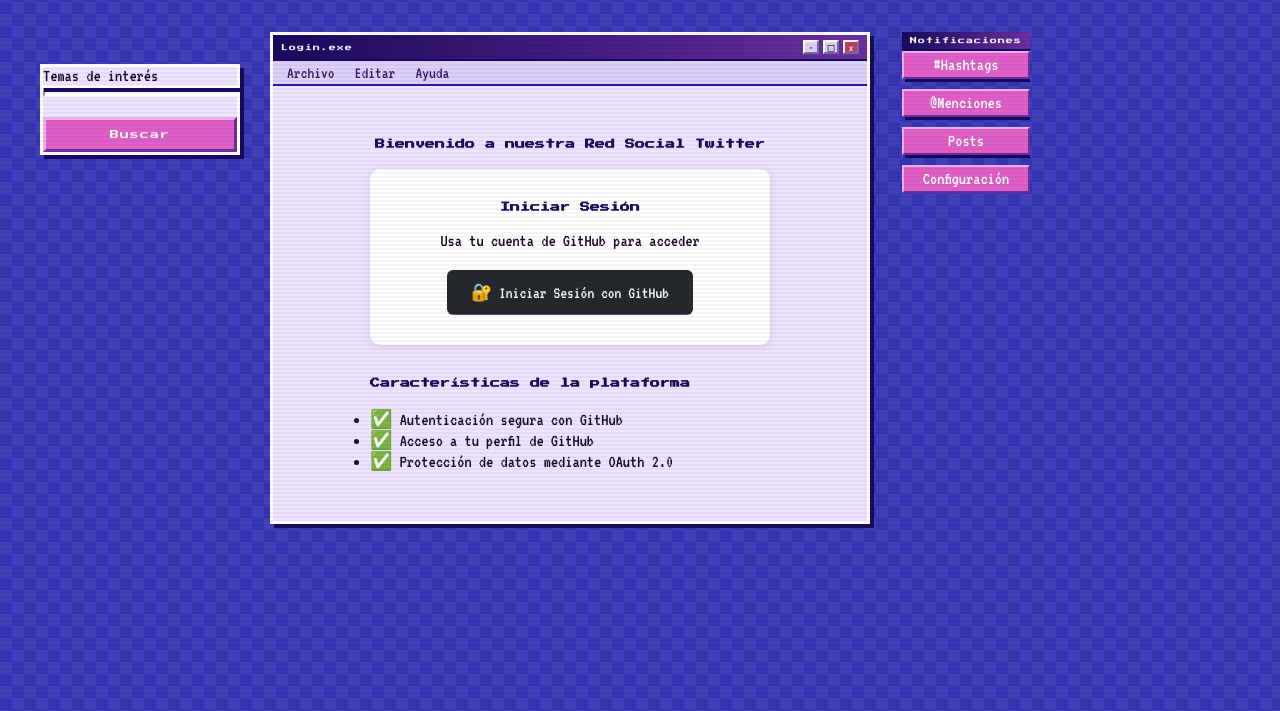
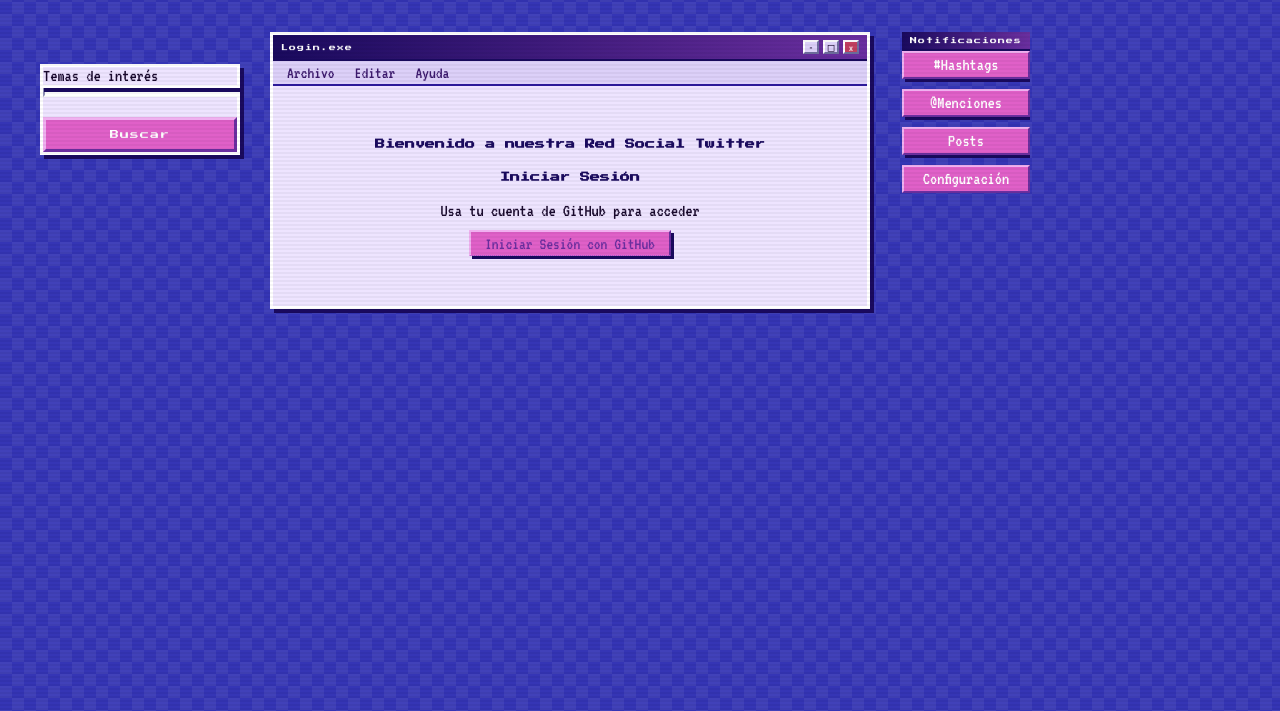
Before and after one commit to miliacoss0/Red-Social-Tipo-Twitter, a Django app: page / in a window 1280 px wide. Shown: the part 56-767 px from the top of the page. Run offline with Django 5.2, Linux system fonts and the light colour scheme.

Commit message:
refactor: eliminar estilos CSS inline

```diff
--- a/templates/login.html
+++ b/templates/login.html
@@ -6,22 +6,13 @@
 <div style="max-width: 400px; margin: 50px auto; text-align: center;">
     <h1>Bienvenido a nuestra Red Social Twitter</h1>
 
-    <div style="background: white; padding: 30px; border-radius: 10px; box-shadow: 0 2px 10px rgba(0,0,0,0.1);">
+    <div>
         <h2>Iniciar Sesión</h2>
         <p>Usa tu cuenta de GitHub para acceder</p>
 
-        <a href="/accounts/github/login/" style="display: inline-block; background-color: #24292e; color: white; padding: 12px 24px; border-radius: 6px; text-decoration: none; margin-top: 20px;">
-            🔐 Iniciar Sesión con GitHub
+        <a href="/accounts/github/login/" class="btn" style="margin-top: 10px;">
+            Iniciar Sesión con GitHub
         </a>
-    </div>
-
-    <div style="margin-top: 30px; text-align: left;">
-        <h3>Características de la plataforma</h3>
-        <ul>
-            <li>✅ Autenticación segura con GitHub</li>
-            <li>✅ Acceso a tu perfil de GitHub</li>
-            <li>✅ Protección de datos mediante OAuth 2.0</li>
-        </ul>
     </div>
 </div>
 {% endblock %}
```
